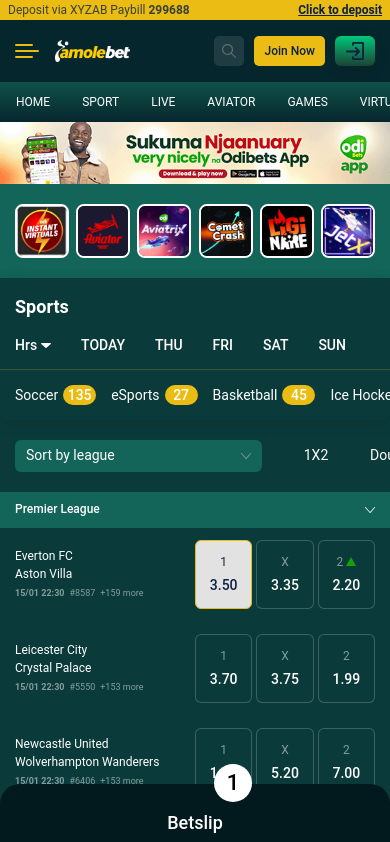
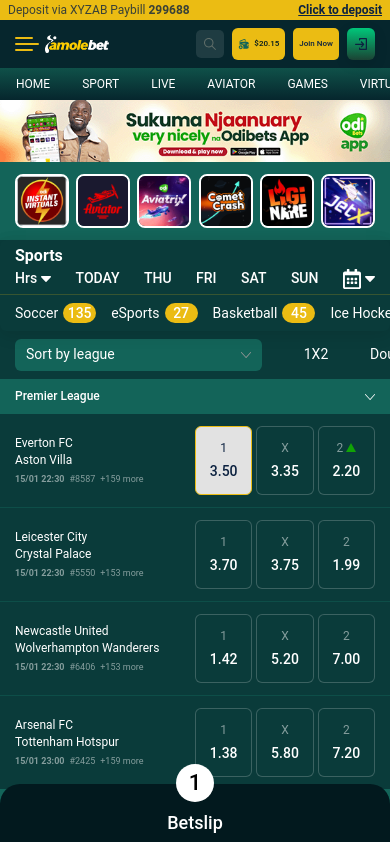
Before and after one commit to niravpatel4428/amole, a React (Create React App) app: page /home in a window 390 px wide. Shown: the top 842 px of the page. Built offline with nearby package versions, Linux system fonts and the light colour scheme.

Commit message:
added sticky to second part after header

```diff
--- a/src/App.css
+++ b/src/App.css
@@ -51,7 +51,7 @@
 }
 
 .title-wrp > *:not(:last-child) {
-  border-bottom: 1px solid rgba(12, 34, 64, 0.05);
+  border-bottom: 1px solid #13645975;
 }
 
 select {
--- a/src/Components/Header.js
+++ b/src/Components/Header.js
@@ -2,10 +2,21 @@
 import { Link } from "react-router-dom";
 import amole from "../images/amolebet.png";
 import search from "../images/search.svg";
+import wallet from "../images/wallet.svg";
 import darksearch from "../images/darksearch.svg";
 import login from "../images/login.svg";
 import Register from "./Register";
 import Login from "./Login";
+
+const menuItems = [
+  { label: "Sports Betting", path: "/" },
+  { label: "Live Betting", path: "/" },
+  { label: "OdiLeague", path: "/" },
+  { label: "Casino", path: "/casino" },
+  { label: "Jackpots", path: "/" },
+  { label: "Livescore", path: "/" },
+  { label: "Promotions", path: "/" },
+];
 
 const Header = () => {
   // Toggle Register / Login Modal
@@ -39,28 +50,28 @@
 
   return (
     <>
-      <section className="sticky top-0 left-0 right-0 w-full bg-shadeGreen z-50 py-4">
+      <section className="sticky top-0 left-0 right-0 w-full bg-shadeGreen z-50 py-2 md:py-4">
         <div className="flex max-xl:justify-between items-center w-full max-w-[1780px] mx-auto max-sm:px-[15px] px-[30px]">
-          <div className="max-420: relative z-[100] flex max-xl:pl-[40px]">
+          <div className="max-420:relative z-[100] flex max-xl:pl-[30px]">
             <Link to="/" className="inline-block">
               <img
                 src={amole}
                 alt="amole"
-                className="object-cover max-[420px]:w-[75px] max-lg:w-[130px] lg:w-[150px]
+                className="object-cover w-16 md:w-[130px] lg:w-[150px]
               s16:w-[180px]"
               />
             </Link>
           </div>
-          <div className="max-xl:flex max-md:items-center xl:hidden gap-[10px]">
-            <span className="max-[420px]:w-[30px] max-[420px]:h-[30px] max-[420px]:p-[8px] md:hidden max-md:flex justify-center items-center bg-white/10 rounded-[5px] w-[40px] h-[40px] cursor-pointer">
-              <img src={search} alt="search" className="invert" />
+          <div className="max-xl:flex max-md:items-center xl:hidden gap-2">
+            <span className="p-2 md:hidden max-md:flex justify-center items-center bg-white/10 rounded-[5px] w-fit h-fit cursor-pointer">
+              <img src={search} alt="search" className="invert w-3 sm:w-4" />
             </span>
             {/* search btn */}
             <div className="relative max-md:hidden">
               <input
                 type="search"
                 className="h-full xl:w-[150px] s16:w-full md:p-[11px_40px_11px_12px] s16:p-[11px_40px_11px_15px] rounded-[5px]
-                bg-white/10 shadow-inputshadow placeholder:text-[16px] placeholder:leading-[150%] placeholder:text-white text-white"
+                bg-white/10 shadow-inputshadow placeholder:text-base placeholder:leading-[150%] placeholder:text-white text-white"
                 placeholder="Search.."
               />
               <img
@@ -69,61 +80,41 @@
                 className="absolute w-[18px] h-[18px] top-[50%] translate-y-[-50%] right-[15px] z-50"
               />
             </div>
+            {/* Balance */}
+            <button className="bg-yellow border-2 border-transparent hover:border-yellow rounded-md flex gap-1 sm:gap-2 items-center justify-between py-2 px-1 sm:px-2 text-[8px] sm:text-xs font-medium text-darkGreen hover:text-yellow hover:bg-transparent group">
+              <UserIcon />
+              <span>$20.15</span>
+            </button>
             {/* join now btn */}
             <button
               onClick={openModalRGS}
-              className="max-[420px]:h-[30px] max-[420px]:text-[12px] max-md:min-w-[70px] max-md:h-[40px] min-w-[88px] bg-yellow  border-solid border-[2px] border-transparent rounded-[5px] inline-flex items-center justify-center p-[11px_8px] max-md:text-[14px] text-[16px] leading-[150%] font-medium transition-all duration-300 hover:bg-transparent hover:border-yellow hover:text-yellow"
+              className="bg-yellow border-solid border-[2px] border-transparent rounded-[5px] py-2 px-1 sm:px-2 text-center text-[8px] sm:text-xs leading-[150%] font-medium transition-all duration-300 hover:bg-transparent hover:border-yellow hover:text-yellow"
             >
               Join Now
             </button>
             {/* login btn */}
             <button
               onClick={openModal}
-              className="max-[420px]:h-[30px] max-md:text-[0px] max-md:min-w-[40px] max-md:h-[40px] min-w-[88px] shadow-inputshadow !rounded-md overflow-hidden inline-flex items-center justify-center p-[11px_8px] text-[16px] leading-[150%] font-medium transition-all duration-300 bg-buttonGradient bg-no-repeat text-white  hover:text-white hover:bg-buttonGradientHover"
+              className="max-md:text-[0px] w-fit shadow-inputshadow !rounded-md overflow-hidden inline-flex items-center justify-center py-[10px] px-2 text-base leading-none font-medium transition-all duration-300 bg-buttonGradient bg-no-repeat text-white  hover:text-white hover:bg-buttonGradientHover"
             >
               Login
-              <img src={login} alt="search" className="md:hidden" />
+              <img src={login} alt="search" className="md:hidden w-3 sm:w-4" />
             </button>
+
           </div>
           {/* big screen links */}
           <div className={`hidden xl:flex justify-between w-full`}>
             <ul className="flex flex-row items-center xl:gap-[18px] s16:gap-[30px] xl:mt-0 mx-auto">
-              <li>
-                {/* Native scrolling using hash links */}
-                <Link to="/" className="text-white text-sm s18:text-[16px] !leading-tight s18:leading-[150%] font-normal hover:text-yellow transtition-all duration-300">
-                  Sports Betting
-                </Link>
-              </li>
-              <li>
-                <Link to="/" className="text-white text-sm s18:text-[16px] !leading-tight s18:leading-[150%] font-normal hover:text-yellow transtition-all duration-300">
-                  Live Betting
-                </Link>
-              </li>
-              <li>
-                <Link to="/" className="text-white text-sm s18:text-[16px] !leading-tight s18:leading-[150%] font-normal hover:text-yellow transtition-all duration-300">
-                  OdiLeague
-                </Link>
-              </li>
-              <li>
-                <Link to="/casino" className="text-white text-sm s18:text-[16px] !leading-tight s18:leading-[150%] font-normal hover:text-yellow transtition-all duration-300">
-                  Casino
-                </Link>
-              </li>
-              <li>
-                <Link to="/" className="text-white text-sm s18:text-[16px] !leading-tight s18:leading-[150%] font-normal hover:text-yellow transtition-all duration-300">
-                  Jackpots
-                </Link>
-              </li>
-              <li>
-                <Link to="/" className="text-white text-sm s18:text-[16px] !leading-tight s18:leading-[150%] font-normal hover:text-yellow transtition-all duration-300">
-                  Livescore
-                </Link>
-              </li>
-              <li>
-                <Link to="/" className="text-white text-sm s18:text-[16px] !leading-tight s18:leading-[150%] font-normal hover:text-yellow transtition-all duration-300">
-                  Promotions
-                </Link>
-              </li>
+              {menuItems.map((item, index) => (
+                <li key={index}>
+                  <Link
+                    to={item.path}
+                    className="text-white text-sm s18:text-base !leading-tight s18:leading-[150%] font-normal hover:text-yellow transition-all duration-300"
+                  >
+                    {item.label}
+                  </Link>
+                </li>
+              ))}
             </ul>
             <div className="flex gap-[10px]">
               {/* search */}
@@ -131,7 +122,7 @@
                 <input
                   type="search"
                   className="h-full xl:w-[150px] s16:w-full p-[8px_40px_8px_12px] s18:p-[11px_40px_11px_15px] rounded-[5px]
-                  bg-[#0A3B3A] shadow-inputshadow placeholder:text-[16px] placeholder:!leading-none s18: s18:placeholder:leading-[150%] placeholder:text-white text-white"
+                  bg-[#0A3B3A] shadow-inputshadow placeholder:text-base placeholder:!leading-none s18: s18:placeholder:leading-[150%] placeholder:text-white text-white"
                   placeholder="Search.."
                 />
                 <img
@@ -143,14 +134,14 @@
               {/* joinnow btn */}
               <button
                 onClick={openModalRGS}
-                className="min-w-[88px] bg-yellow  border-solid border-[2px] border-transparent rounded-[5px] inline-flex items-center justify-center p-2 px-2 s18:p-[11px_8px] text-sm s18:text-[16px] !leading-none s18:leading-[150%] font-medium transition-all duration-300 hover:bg-transparent hover:border-yellow hover:text-yellow"
+                className="min-w-[88px] bg-yellow  border-solid border-[2px] border-transparent rounded-[5px] inline-flex items-center justify-center p-2 px-2 s18:p-[11px_8px] text-sm s18:text-base !leading-none s18:leading-[150%] font-medium transition-all duration-300 hover:bg-transparent hover:border-yellow hover:text-yellow"
               >
                 Join Now
               </button>
               {/* login btn */}
               <button
                 onClick={openModal}
-                className="min-w-[88px] shadow-inputshadow border-solid border-[2px] border-[#1b4334] rounded-[5px] inline-flex items-center justify-center p-2 px-2 s18:p-[11px_8px] text-sm s18:text-[16px] !leading-none s18:leading-[150%] font-medium transition-all duration-300 bg-buttonGradient bg-no-repeat text-white hover:text-white hover:border-[#1b4334] hover:bg-buttonGradientHover"
+                className="min-w-[88px] shadow-inputshadow border-solid border-[2px] border-[#1b4334] rounded-[5px] inline-flex items-center justify-center p-2 px-2 s18:p-[11px_8px] text-sm s18:text-base !leading-none s18:leading-[150%] font-medium transition-all duration-300 bg-buttonGradient bg-no-repeat text-white hover:text-white hover:border-[#1b4334] hover:bg-buttonGradientHover"
               >
                 Login
               </button>
@@ -158,31 +149,10 @@
             </div>
           </div>
           {/* hamburger toggle button */}
-          <button
-            className="rounded absolute z-[999] xl:hidden"
-            id="navbar-toggle"
-            onClick={toggleCollapse}
-          >
-            <span
-              className={`${
-                isCollapsed
-                  ? "w-[20px] rotate-45 top-[4px] duration-500"
-                  : "duration-500"
-              } relative w-[18px] max-[420px]:h-[2px] h-[3px] rounded-md bg-yellow block mb-1`}
-            ></span>
-            <span
-              className={`${
-                isCollapsed ? "hidden" : "duration-500"
-              } relative w-[24px] max-[420px]:h-[2px] h-[3px] rounded-md bg-yellow block mb-1`}
-            ></span>
-            <span
-              className={`${
-                isCollapsed
-                  ? "w-[20px] -rotate-45 -top-[2px] duration-500"
-                  : "duration-500"
-              } relative w-[18px] max-[420px]:h-[2px] h-[3px] rounded-md bg-yellow block`}
-            ></span>
-          </button>
+          <Hamburger
+            toggleCollapse={toggleCollapse}
+            isCollapsed={isCollapsed}
+          />
         </div>
         {/* small screen menubar */}
         <div className={`${isCollapsed ? "block" : "xl:hidden"}`}>
@@ -195,42 +165,17 @@
           >
             <div className="h-full w-full flex justify-center">
               <ul className="flex flex-col items-center justify-center gap-5 overflow-auto">
-                <li>
-                  {/* Native scrolling using hash links */}
-                  <Link to="/" className="text-white text-sm s18:text-[16px] !leading-tight s18:leading-[150%] font-normal hover:text-yellow transtition-all duration-300">
-                    Sports Betting
-                  </Link>
-                </li>
-                <li>
-                  <Link to="/" className="text-white text-[16px] leading-[150%] font-normal hover:text-yellow transtition-all duration-300">
-                    Live Betting
-                  </Link>
-                </li>
-                <li>
-                  <Link to="/" className="text-white text-[16px] leading-[150%] font-normal hover:text-yellow transtition-all duration-300">
-                    OdiLeague
-                  </Link>
-                </li>
-                <li>
-                  <Link to="/casino" className="text-white text-[16px] leading-[150%] font-normal hover:text-yellow transtition-all duration-300">
-                    Casino
-                  </Link>
-                </li>
-                <li>
-                  <Link to="/" className="text-white text-[16px] leading-[150%] font-normal hover:text-yellow transtition-all duration-300">
-                    Jackpots
-                  </Link>
-                </li>
-                <li>
-                  <Link to="/" className="text-white text-[16px] leading-[150%] font-normal hover:text-yellow transtition-all duration-300">
-                    Livescore
-                  </Link>
-                </li>
-                <li>
-                  <Link to="/" className="text-white text-[16px] leading-[150%] font-normal hover:text-yellow transtition-all duration-300">
-                    Promotions
-                  </Link>
-                </li>
+                {menuItems.map((item, index) => (
+                  <li key={index}>
+                    {/* Native scrolling using hash links */}
+                    <Link
+                      to={item.path}
+                      className="text-white text-sm s18:text-base !leading-tight s18:leading-[150%] font-normal hover:text-yellow transtition-all duration-300"
+                    >
+                      {item.label}
+                    </Link>
+                  </li>
+                ))}
               </ul>
             </div>
           </div>
@@ -243,3 +188,39 @@
 };
 
 export default Header;
+
+const UserIcon = () => {
+  return (
+    <img src={wallet} alt="icon" className="w-3 sm:w-4 group-hover:invert" />
+  )
+}
+
+const Hamburger = ({ toggleCollapse, isCollapsed }) => {
+  return (
+    <button
+      className="rounded absolute z-[999] xl:hidden"
+      id="navbar-toggle"
+      onClick={toggleCollapse}
+    >
+      <span
+        className={`${
+          isCollapsed
+            ? "w-[20px] rotate-45 top-[4px] duration-500"
+            : "duration-500"
+        } relative w-[18px] max-[420px]:h-[2px] h-[3px] rounded-md bg-yellow block mb-1`}
+      ></span>
+      <span
+        className={`${
+          isCollapsed ? "hidden" : "duration-500"
+        } relative w-[24px] max-[420px]:h-[2px] h-[3px] rounded-md bg-yellow block mb-1`}
+      ></span>
+      <span
+        className={`${
+          isCollapsed
+            ? "w-[20px] -rotate-45 -top-[2px] duration-500"
+            : "duration-500"
+        } relative w-[18px] max-[420px]:h-[2px] h-[3px] rounded-md bg-yellow block`}
+      ></span>
+    </button>
+  );
+};
--- a/src/Components/MobileGames.js
+++ b/src/Components/MobileGames.js
@@ -10,7 +10,7 @@
 
   return (
     <>
-      <ul className="max-md:flex hidden flex-wrap justify-between p-[20px_15px] md:p-[20px] bg-forestGreen">
+      <ul className="max-md:flex hidden flex-wrap justify-between py-3 px-[15px] md:p-[20px] bg-forestGreen">
         {symbols.map((symbol, index) => (
           <li key={index} className="w-[15%]">
             <img
--- a/src/Components/SportMode.js
+++ b/src/Components/SportMode.js
@@ -2,18 +2,18 @@
 import { Link } from "react-router-dom";
 
 const navItems = [
-  { label: "home", href: "/home" },
-  { label: "sport", href: "/" },
-  { label: "live", href: "/" },
-  { label: "aviator", href: "/" },
-  { label: "games", href: "/" },
-  { label: "virtual sport", href: "/" },
-  { label: "royal sport", href: "/" },
-  { label: "royal win", href: "/" },
-  { label: "deposit", href: "/" },
-  { label: "check ticket", href: "/" },
-  { label: "rules", href: "/" },
-  { label: "promotions", href: "/" },
+  { label: "home", innerLinks: "/home" },
+  { label: "sport", innerLinks: "/" },
+  { label: "live", innerLinks: "/" },
+  { label: "aviator", innerLinks: "/" },
+  { label: "games", innerLinks: "/" },
+  { label: "virtual sport", innerLinks: "/" },
+  { label: "royal sport", innerLinks: "/" },
+  { label: "royal win", innerLinks: "/" },
+  { label: "deposit", innerLinks: "/" },
+  { label: "check ticket", innerLinks: "/" },
+  { label: "rules", innerLinks: "/" },
+  { label: "promotions", innerLinks: "/" },
 ];
 
 const SportMode = () => {
@@ -28,8 +28,8 @@
             }`}
           >
             <Link
-              href={item.href}
-              className="inline-block whitespace-nowrap text-xs md:text-sm font-normal text-white hover:bg-navHover uppercase py-3 px-2"
+              to={item.innerLinks}
+              className="inline-block whitespace-nowrap text-xs md:text-sm font-normal text-white hover:bg-navHover uppercase py-2 md:py-3 px-2"
             >
               {item.label}
             </Link>
--- a/src/layout.js
+++ b/src/layout.js
@@ -9,7 +9,7 @@
     <>
       <DepositStrip />
       <Header />
-      <div className="bg-darkGreen sticky max-[420px]:top-[62px] top-[72px] lg:top-[82px] xl:top-[68px] s18:top-[80px] z-40 max-sm:pb-0 pb-[20px]">
+      <div className="bg-darkGreen sticky max-[420px]:top-12 top-12 lg:top-[82px] xl:top-[68px] s18:top-[80px] z-40 max-sm:pb-0 pb-[20px]">
         <SportMode />
       </div>
       <main>{children}</main>
--- a/src/screens/CasinoPage/LoadingPopup.js
+++ b/src/screens/CasinoPage/LoadingPopup.js
@@ -13,8 +13,8 @@
   return (
     isOpen && (
       <div className="fixed inset-0 flex items-center justify-center backdrop-blur-sm z-50">
-        <div className="h-screen w-full max-w-[80%] md:max-w-md lg:max-w-xl mx-auto flex flex-col justify-center items-end pb-12">
-          <div className="w-full h-auto mt-auto rounded-lg text-center">
+        <div className="h-screen w-full max-w-[90%] md:max-w-2xl mx-auto flex flex-col justify-end items-end pb-12">
+          <div className="w-3/4 mx-auto h-auto rounded-lg">
             <img
               src={modalonload}
               alt="img"
--- a/src/screens/HomePage/bestSlipMobileHomepage/BestSlipMobile.js
+++ b/src/screens/HomePage/bestSlipMobileHomepage/BestSlipMobile.js
@@ -42,7 +42,7 @@
             </>
           ) : (
             <>
-              <span className="absolute -top-[20px] lg:-top-4 s18:top-[-22px] left-1/2 translate-x-1/2 flex w-8 h-8 max-md:w-[38px] max-md:h-[38px] justify-center items-center rounded-[50%] text-black bg-white text-[22px] md:text-abse s16:text-lg max-md:text-[22px] font-medium leading-[100%]">
+              <span className="absolute -top-[20px] lg:-top-4 s18:top-[-22px] left-1/2 -translate-x-1/2 flex w-8 h-8 max-md:w-[38px] max-md:h-[38px] justify-center items-center rounded-[50%] text-black bg-white text-[22px] md:text-abse s16:text-lg max-md:text-[22px] font-medium leading-[100%]">
                 1
               </span>
               Betslip
--- a/src/screens/HomePage/centerPart/Match.js
+++ b/src/screens/HomePage/centerPart/Match.js
@@ -41,16 +41,16 @@
     <>
       <div className="max-sm:mt-0 mt-3 s18:mt-[17px] sm:rounded-lg bg-[#0A3B3A] shadow-dashboardshadow">
         {/* sports / Hrs icon TODAY THU FRI SAT SUN */}
-        <div className="sticky max-[420px]:top-[100px] top-28 sm:top-[132px] md:top-[136px] lg:top-[156px] xl:top-[132px] s16:top-32 s18:top-36 rounded-[6px] bg-[#0A3B3A] shadow-dashboardshadow">
-          <div className="max-sm:flex-col max-sm:items-start max-sm:p-[15px_15px_0px] flex p-[0px_20px] items-center justify-between border-b-[1px] border-solid border-lightborderyellow">
-            <span className="text-white text-lg s18:text-[20px] font-bold leading-[160%]">
+        <div className="sticky max-[420px]:top-20 top-20 sm:top-24 md:top-[136px] lg:top-[calc(154px-8px)] xl:top-[132px] s16:top-32 s18:top-36 rounded-[6px] bg-[#0A3B3A] shadow-dashboardshadow">
+          <div className="max-sm:flex-col max-sm:items-start max-sm:p-[8px_15px_0px] flex p-[0px_20px] items-center justify-between border-b-[1px] border-solid border-lightborderyellow">
+            <span className="text-white text-base s18:text-xl font-bold leading-none">
               Sports
             </span>
-            <ul className="scrollable max-sm:w-full flex gap-[30px] items-center">
+            <ul className="scrollable max-sm:w-full flex gap-5 items-center justify-between">
               {items.map((item, index) => (
                 <li
                   key={index}
-                  className="max-sm:whitespace-nowrap max-sm:p-[15px_0px] py-3 s18:p-[27px_0px_27px] text-sm relative flex items-center cursor-pointer text-white s18:text-base font-medium  !leading-tight s18:leading-[143%] hover:text-yellow transition-all duration-300 after:absolute after:content-[''] after:bg-darkblue after:w-[0px] after:left-[50%] after:translate-x-[-50%] after:h-[2px] after:mx-auto after:bottom-0 after:transition-all after:duration-300 hover:after:w-full hover:after:bg-yellow"
+                  className="max-sm:whitespace-nowrap max-sm:p-[5px_0px] py-3 s18:p-[27px_0px_27px] text-sm relative flex items-center cursor-pointer text-white s18:text-base font-medium  !leading-tight s18:leading-[143%] hover:text-yellow transition-all duration-300 after:absolute after:content-[''] after:bg-darkblue after:w-[0px] after:left-[50%] after:translate-x-[-50%] after:h-[2px] after:mx-auto after:bottom-0 after:transition-all after:duration-300 hover:after:w-full hover:after:bg-yellow"
                 >
                   {item.text && <span>{item.text}</span>}
                   {item.icon && (
@@ -73,7 +73,7 @@
               ))}
             </ul>
           </div>
-          <div className="max-sm:p-[15px_0px_15px_15px] p-[12px_0px_12px_20px] s18:p-[22px_0px_22px_20px]">
+          <div className="max-sm:p-[8px_0px_8px_15px] p-[12px_0px_12px_20px] s18:p-[22px_0px_22px_20px]">
             <ul className="flex max-sm:gap-[15px] sm:gap-[23px] overflow-auto scrollable min-h-5">
               {sportsData.map((sport, index) => (
                 <li
@@ -91,7 +91,7 @@
         </div>
         {/* leage / 1*2 / double chance header */}
         <div className="scrollable">
-          <div className="max-lg:min-w-[732px] flex items-center justify-between max-sm:p-[20px_15px] py-3 px-5 s18:p-[15px_23px]">
+          <div className="max-lg:min-w-[732px] flex items-center justify-between max-sm:p-[8px_15px] py-3 px-5 s18:p-[15px_23px]">
             <select className="rounded-[6px] bg-forestGreen py-2 px-[11px] s18:p-[9px_11px] w-[247px] border-none outline-none text-white text-sm font-normal leading-[114%] appearance-none">
               <option value="" selected>
                 Sort by league
--- a/src/screens/TransactionPage/Transaction.js
+++ b/src/screens/TransactionPage/Transaction.js
@@ -70,7 +70,7 @@
             <div className="min-w-[900px] flex flex-wrap items-center justify-between p-[20px_20px] md:p-[10px_37px] s16:p-[16px_37px] s18:p-[20px_37px] rounded-[18px_18px_0px_0px] md:rounded-[25px_25px_0px_0px] border bg-[#0b905c26] border-[#0b905c26]">
               <div className="flex items-center gap-[30px] xl:gap-[75px]">
                 <div className="flex items-center gap-[13px]">
-                  <label className="text-sm xl:text-base s15:text-[20px] s18:text-[22px] font-bold  !leading-tight s18:!leading-[160%] text-white">
+                  <label className="text-sm xl:text-base s15:text-xl s18:text-[22px] font-bold  !leading-tight s18:!leading-[160%] text-white">
                     From:
                   </label>
                   <input
@@ -79,7 +79,7 @@
                   />
                 </div>
                 <div className="flex items-center gap-[13px]">
-                  <label className="text-sm xl:text-base s15:text-[20px] s18:text-[22px] font-bold !leading-tight s18:!leading-[160%] text-white">
+                  <label className="text-sm xl:text-base s15:text-xl s18:text-[22px] font-bold !leading-tight s18:!leading-[160%] text-white">
                     To:
                   </label>
                   <input
@@ -89,7 +89,7 @@
                 </div>
               </div>
               <div className="flex items-center gap-[13px]">
-                <label className="text-sm xl:text-base s15:text-[20px] s18:text-[22px] font-bold leading-[160%] text-white">
+                <label className="text-sm xl:text-base s15:text-xl s18:text-[22px] font-bold leading-[160%] text-white">
                   Type:
                 </label>
                 <select className="select text-mutedblue text-sm s16:text-lg s18:text-[22px] py-2 px-2 font-bold !leading-none s18:!leading-[160%] shadow-dashboardshadow border border-solid bg-white min-w-[190px] rounded-[6px] md:px-3 s18:px-4 md:py-2 s18:py-4 w-full appearance-none outline-none">
```
Also changed, not shown: src/images/wallet.svg (added).
